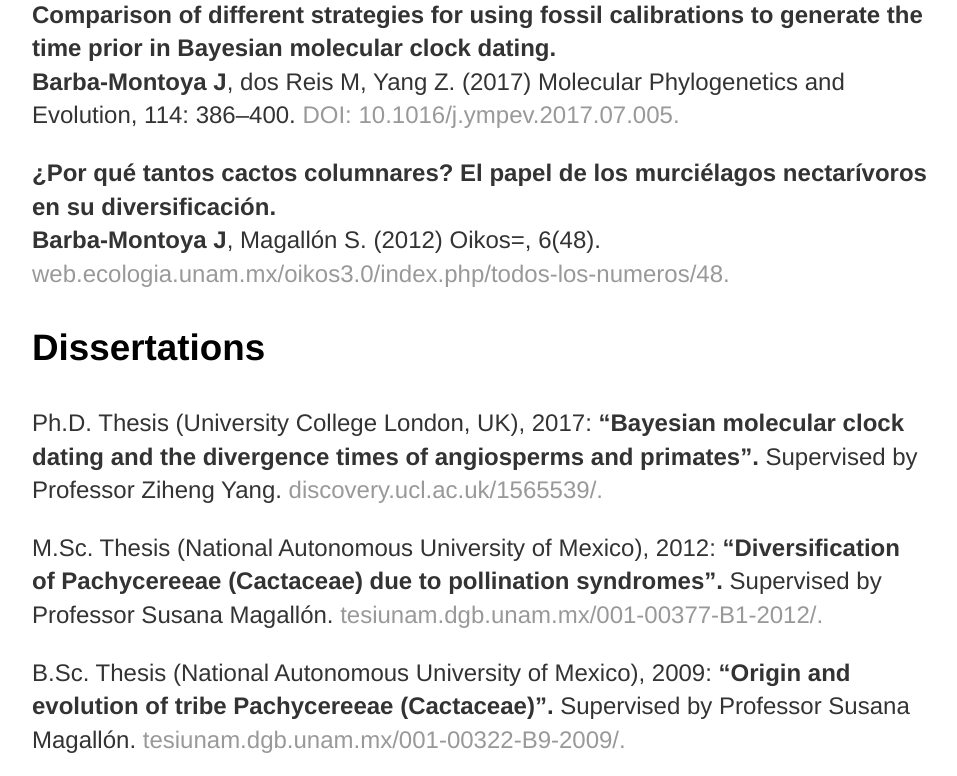
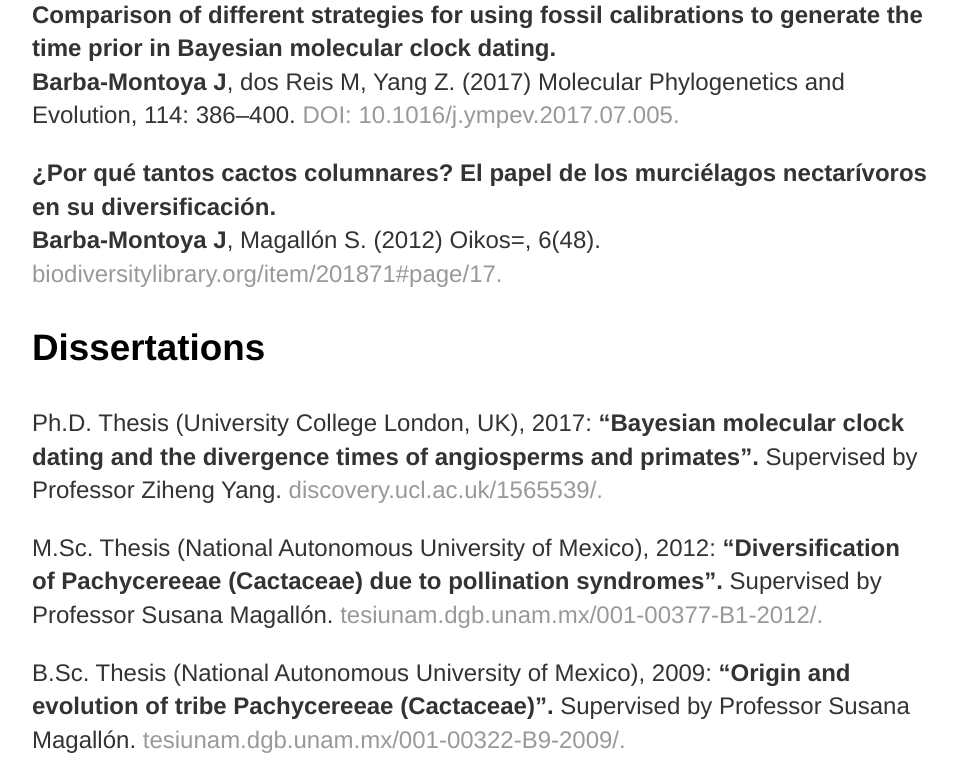
Before and after one commit to josebarbamontoya/josebarbamontoya.github.io, a Jekyll site: the page built from research/index.html, in a window 1280 px wide and 900 px high, scrolled down 1763 px, cut to the strip 0-776 px from the top of the window. Shown: the whole strip, without its empty margins (160-1117 px from the left). Built offline with Jekyll 4.4.1, drawn with Linux system fonts in a browser that asks for light colours.

Commit message:
Update index.html

```diff
--- a/research/index.html
+++ b/research/index.html
@@ -39,7 +39,7 @@
 <b>Barba-Montoya J</b>, dos Reis M, Yang Z. (2017) Molecular Phylogenetics and Evolution, 114: 386–400. <a href="https://www.sciencedirect.com/science/article/pii/S1055790317303044?via%3Dihub"> DOI: 10.1016/j.ympev.2017.07.005.</a>
 
 <p><b>¿Por qué tantos cactos columnares? El papel de los murciélagos nectarívoros en su diversificación.</b><br>
-<b>Barba-Montoya J</b>, Magallón S. (2012)  Oikos=, 6(48). <a href="http://web.ecologia.unam.mx/oikos3.0/index.php/todos-los-numeros/48-por-que-tantos-cactos-columnares-el-papel-de-los-murcielagos-nectarivoros-en-su-diversificacion"> web.ecologia.unam.mx/oikos3.0/index.php/todos-los-numeros/48.</a>
+<b>Barba-Montoya J</b>, Magallón S. (2012)  Oikos=, 6(48). <a href="https://www.biodiversitylibrary.org/item/201871#page/17"> biodiversitylibrary.org/item/201871#page/17.</a>
 
 
 					<h3>Dissertations</h3>
```
